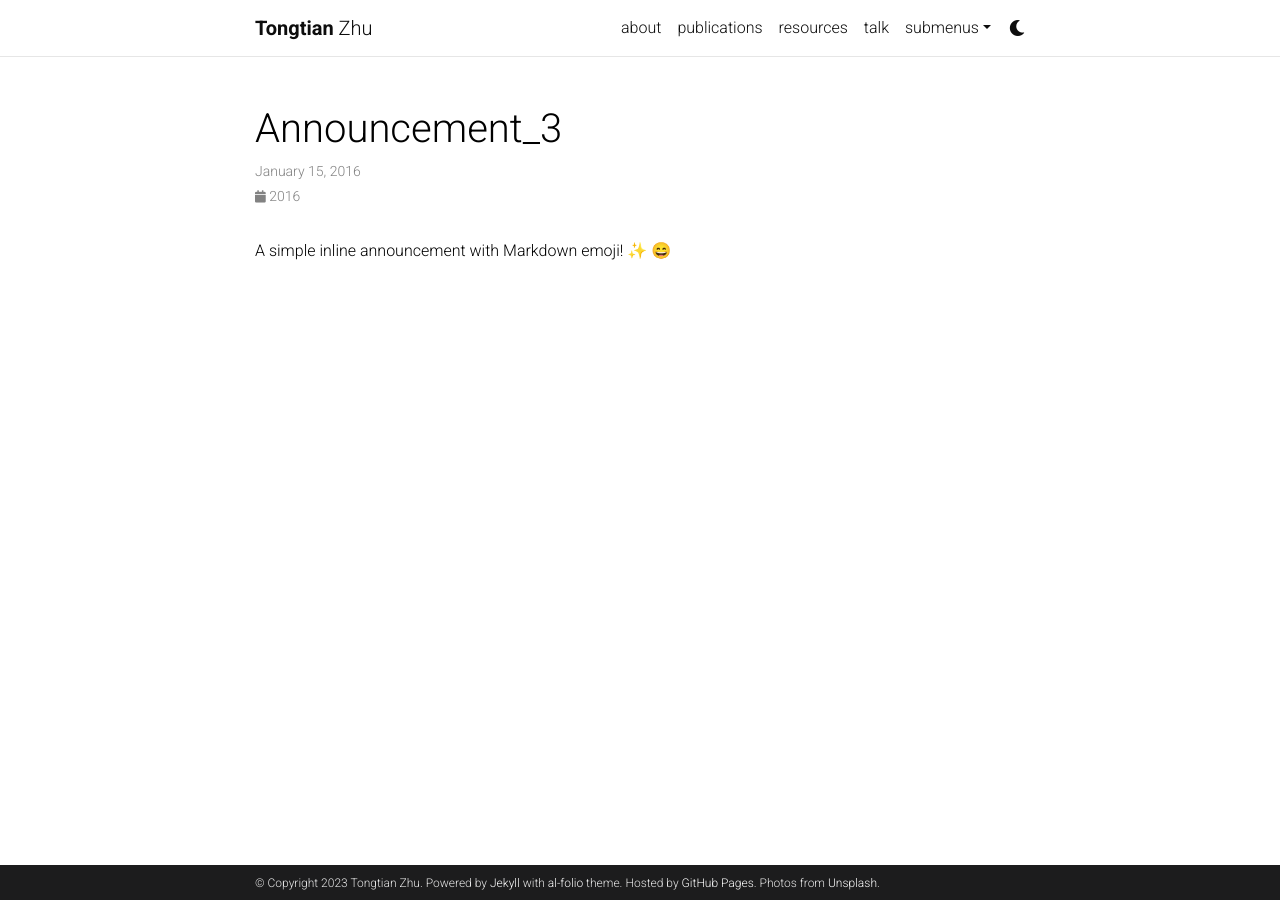
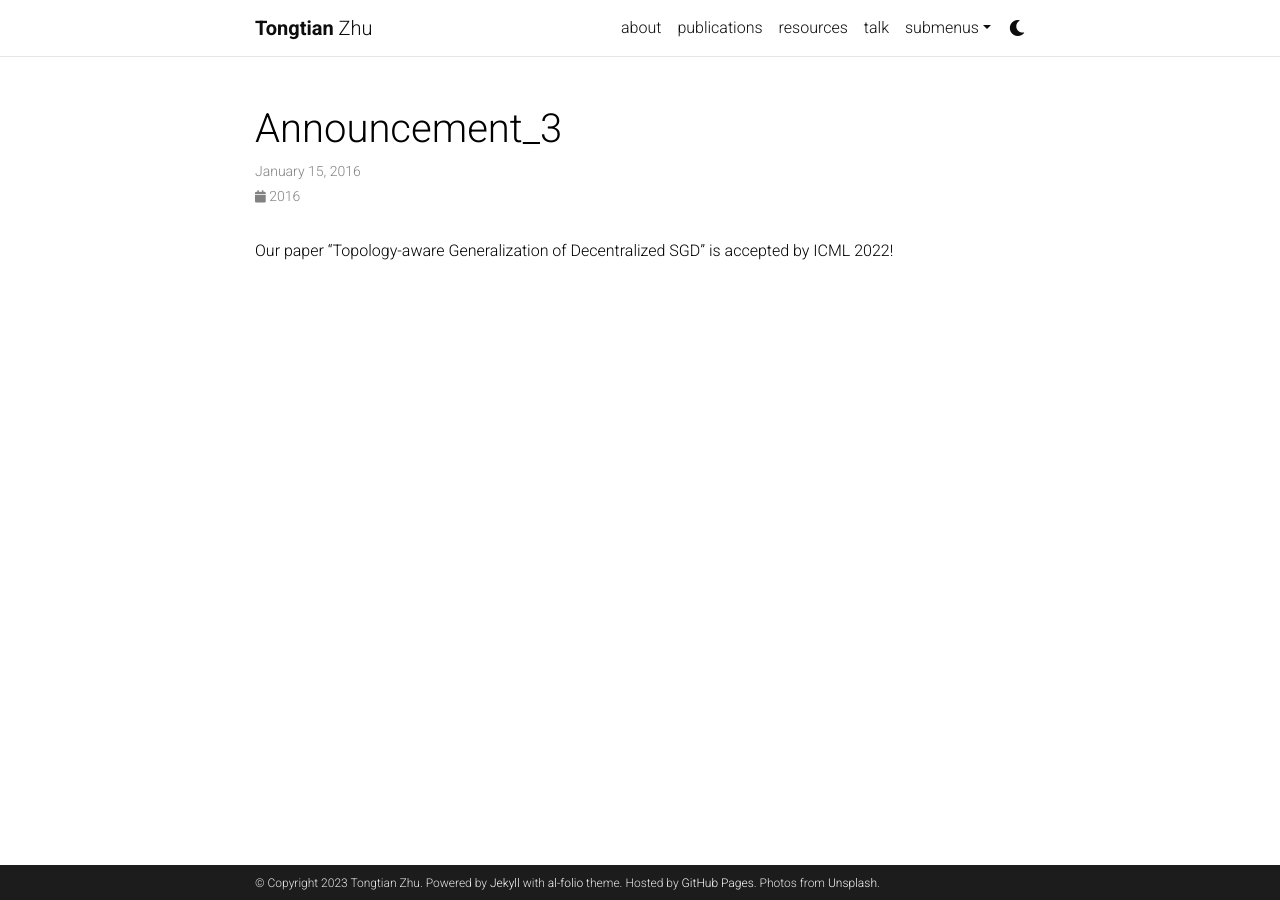
Before and after one commit to Raiden-Zhu/Raiden-Zhu.github.io, a Jekyll site: the page built from _news/announcement_3.md, in a window 1280 px wide. Built offline with Jekyll 4.4.1, drawn with Linux system fonts in a browser that asks for light colours; emoji names are drawn with the system emoji font; comment, search, counter and statistics services are not loaded; a style sheet for code colours, icons or effects is not loaded; a file with an impossible date is left out.

Commit message:
Update announcement_3.md

```diff
--- a/_news/announcement_3.md
+++ b/_news/announcement_3.md
@@ -5,4 +5,4 @@ inline: true
 related_posts: false
 ---
 
-A simple inline announcement with Markdown emoji! :sparkles: :smile:
+Our paper "Topology-aware Generalization of Decentralized SGD" is accepted by ICML 2022!
```
